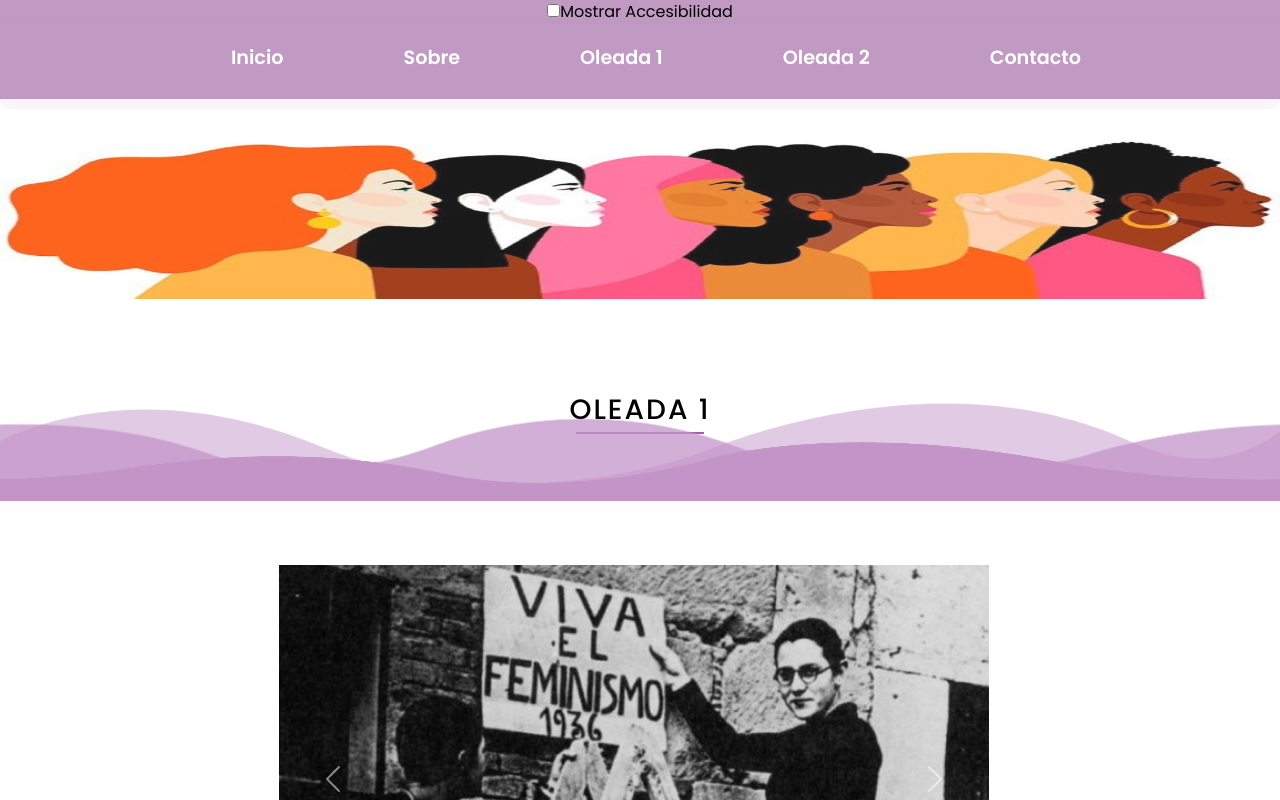
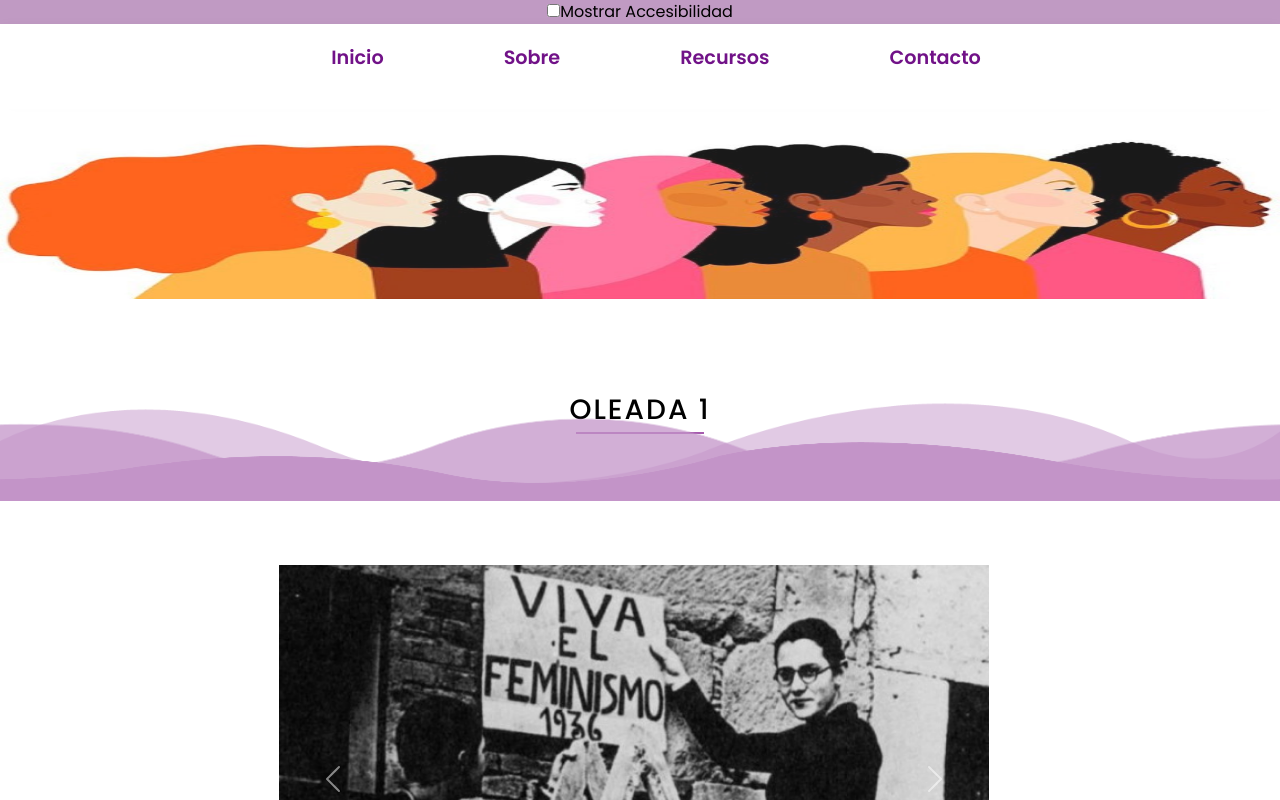
Before and after one commit to programateacademy/genero, a React (Create React App) app: page / in a window 1280 px wide. Shown: the top 800 px of the page. Built offline with nearby package versions, Linux system fonts and the light colour scheme.

Commit message:
Navbar adjustments

```diff
--- a/public/index.html
+++ b/public/index.html
@@ -11,6 +11,7 @@
     />
     <link rel="apple-touch-icon" href="%PUBLIC_URL%/logo192.png" />
     <link rel="manifest" href="%PUBLIC_URL%/manifest.json" />
+    <link rel="stylesheet" href="https://cdnjs.cloudflare.com/ajax/libs/font-awesome/6.4.2/css/all.min.css" integrity="sha512-z3gLpd7yknf1YoNbCzqRKc4qyor8gaKU1qmn+CShxbuBusANI9QpRohGBreCFkKxLhei6S9CQXFEbbKuqLg0DA==" crossorigin="anonymous" referrerpolicy="no-referrer" />
     <title>Enfoque de Genero</title>
   </head>
   <body style="background-color: white; color: black; font-size: 16px;">
--- a/src/Components/Navbar.jsx
+++ b/src/Components/Navbar.jsx
@@ -24,8 +24,9 @@ class Navbar extends Component {
                     <ul id="Navbar" className={this.state.clicked ? "#Navbar active" : "#Navbar"}>
                         <li><a className="active" href="/"> Inicio</a></li>
                         <li><Link to="/#about" smooth={true}>Sobre</Link></li>
-                        <li><a href="/pageWave/Cards-First-Wave/First-Wave-Books">Oleada 1</a></li>
-                        <li><a href="/pageWave/Cards-Second-Wave/Second-Wave-Books">Oleada 2</a></li>
+                        <li><a href="/pageWave/Cards-First-Wave/First-Wave-Books">Recursos</a></li>
+                        {/*<li><a href="/pageWave/Cards-First-Wave/First-Wave-Books">Oleada 1</a></li>
+                        <li><a href="/pageWave/Cards-Second-Wave/Second-Wave-Books">Oleada 2</a></li>*/}
                         <li><Link to="/#Footer" smooth={true}>Contacto</Link></li>
                     </ul>
 
--- a/src/Components/NavbarStyles.css
+++ b/src/Components/NavbarStyles.css
@@ -3,7 +3,7 @@ nav {
     display: flex;
     align-items: center;
     justify-content: center;
-    background: #C09AC3;
+    background: #FFFF;
     padding: 20px 80px;
     box-shadow: 0 5px 15px rgba(0, 0, 0, 0.06);
     border-radius: 0 0 10px 10px;
@@ -40,7 +40,7 @@ nav {
     text-decoration: none;
     font-size: 1.2rem;
     font-weight: 600;
-    color: #fff;
+    color: #711288;
     transition: 0.3s ease-in-out;
     position: relative;
 }
@@ -70,7 +70,7 @@ nav {
 }
 
 #Mobile i {
-    color: #fff;
+    color: #711288;
     align-items: center;
 }
 
```
